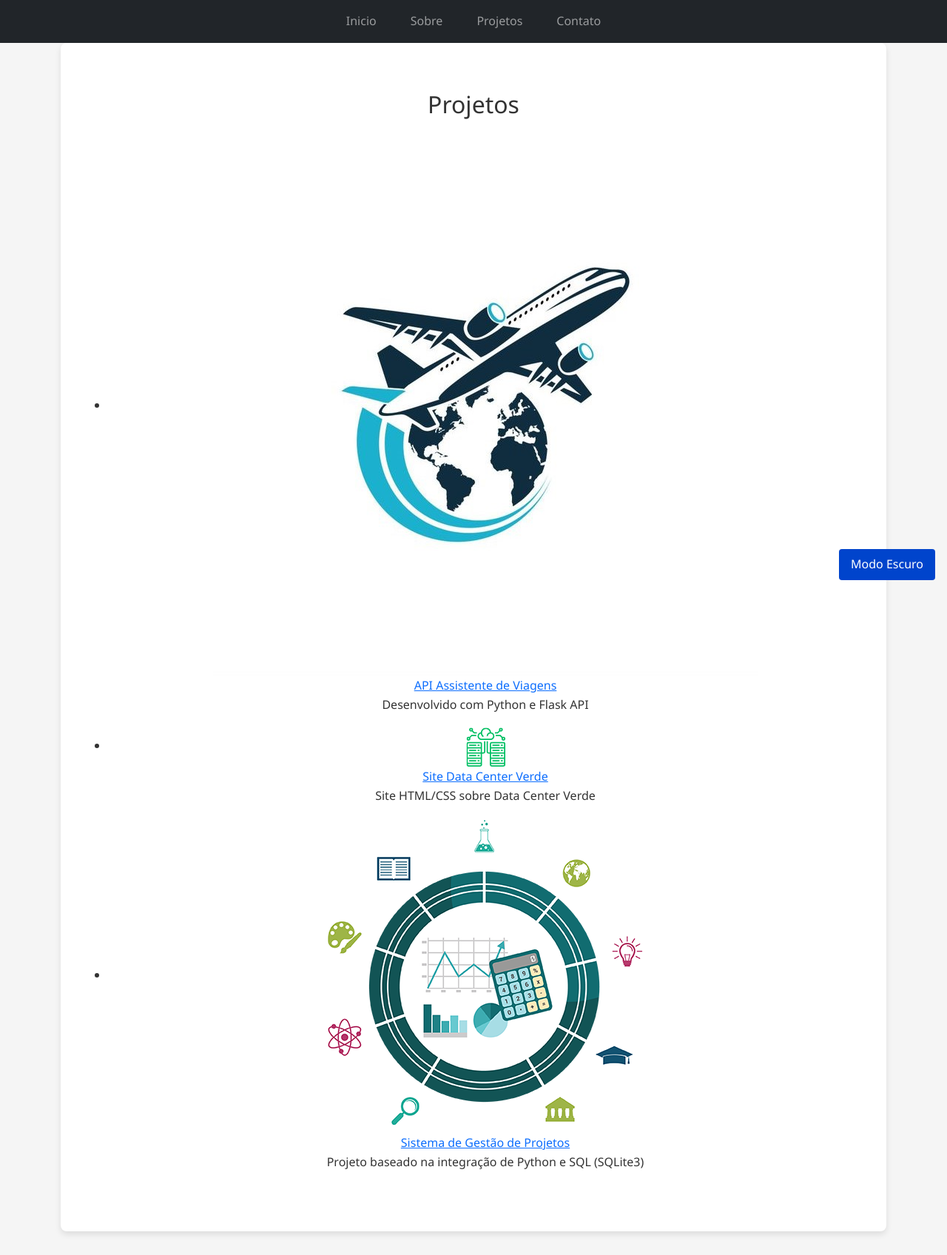
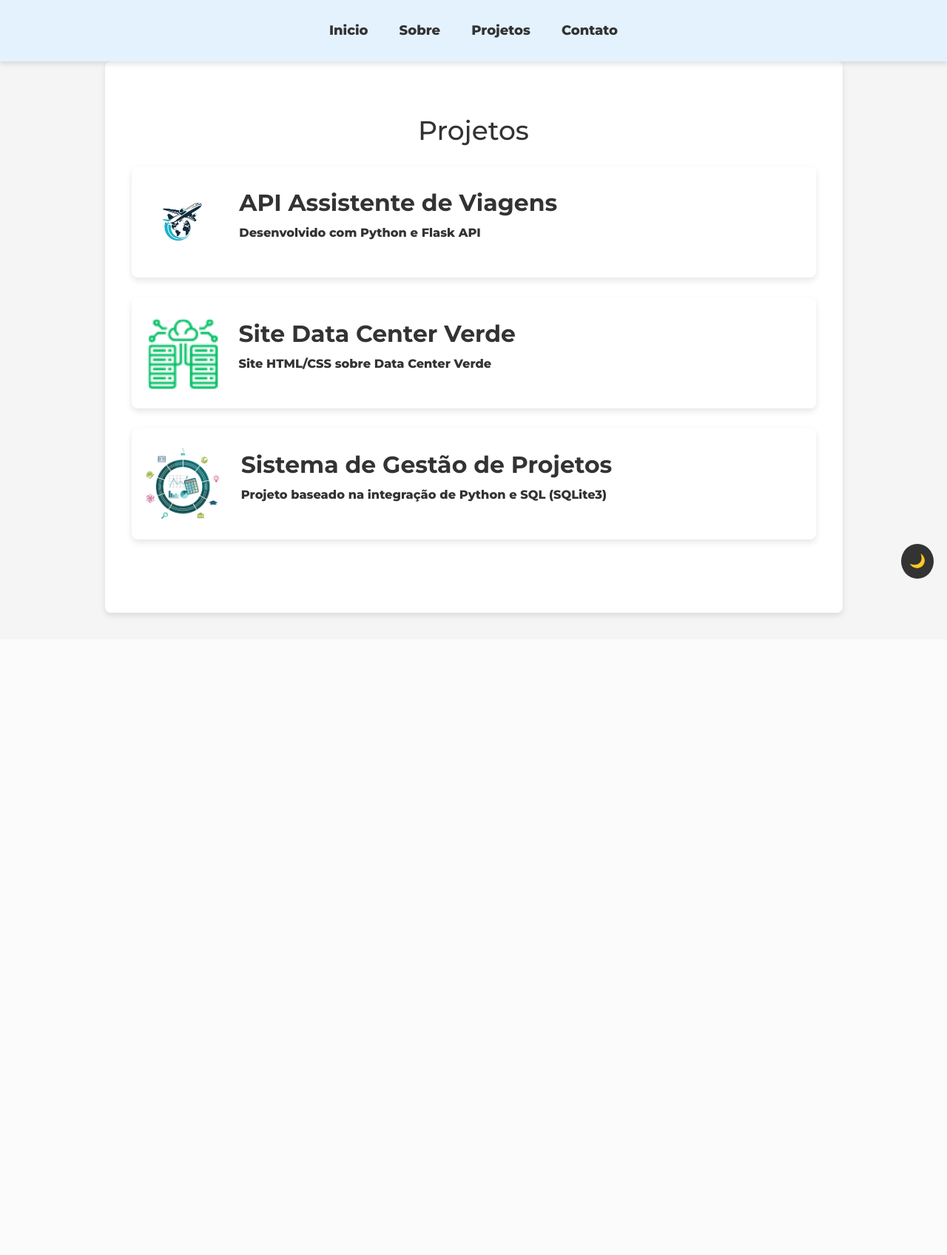
Before and after one commit to gtraldi/portfolio, a Flask app: page /projects in a window 1280 px wide. Shown: the whole page at 74% size. After the commit the page ends 835 px from the top, so only its background shows below. Run offline with Flask 3, Linux system fonts and the light colour scheme.

Commit message:
Adding boostrap navbar, fixing and sofisticating html/css and adding readme documentation file

```diff
--- a/static/styles.css
+++ b/static/styles.css
@@ -1,9 +1,11 @@
-/* Global Styles */
 * {
     margin: 0;
     padding: 0;
     box-sizing: border-box;
-    font-family: 'Segoe UI', Tahoma, Geneva, Verdana, sans-serif;
+    font-family: "Montserrat", sans-serif;
+    font-size: large;
+    font-weight: 720;
+    font-style: normal;
 }
 
 body {
@@ -19,9 +21,10 @@ body {
 header {
     background: var(--navbar-bg-color);
     color: var(--navbar-text-color);
-    padding: 1rem 2rem;
+    padding: 0.5rem 2rem;
     text-align: center;
     box-shadow: 0 4px 6px rgba(0, 0, 0, 0.1);
+    position: -webkit-sticky;
     position: sticky;
     top: 0;
     z-index: 1000;
@@ -35,7 +38,7 @@ nav ul {
 }
 
 nav ul li {
-    margin: 0 15px;
+    margin: 0 12px;
 }
 
 nav ul li a {
@@ -58,6 +61,7 @@ main {
     flex-direction: column;
     align-items: center;
     justify-content: center;
+    text-align: justify;
 }
 
 section {
@@ -69,22 +73,36 @@ section {
     border-radius: 8px;
     box-shadow: 0 4px 8px rgba(0,0,0,0.1);
     margin-bottom: 2rem;
-    text-align: center;
+    text-align: justify;
 }
 
 section h2 {
     font-size: 2rem;
     margin-bottom: 1.5rem;
     color: var(--section-heading-color);
+    text-align: center;
+}
+
+div.container {
+    width: 80%;
+    margin: 0 auto;
+    text-align: center;
+}
+
+p.justified {
+    text-align: justify;
+    display: inline-block;
+    text-align-last: center;
+    width: 100%;
 }
 
 img#perfil {
     background-color: var(--perfil-bg-color);
     border-radius: 50%;
-    border: 7px solid var(--perfil-border-color);
-    height: 25%;
+    border: 3px solid var(--perfil-border-color);
+    height: 20%;
     object-fit: cover;
-    width: 25%;
+    width: 20%;
     margin-bottom: 2rem;
 }
 
@@ -108,9 +126,9 @@ button#mode-toggle {
     right: 1rem;
     background-color: var(--btn-bg-color);
     color: var(--btn-text-color);
-    border: none;
-    padding: 0.5rem 1rem;
-    border-radius: 4px;
+    border-radius: 50%;
+    border: 0;
+    padding: 0.5rem 0.6rem;
     cursor: pointer;
     transition: background-color 0.3s ease, color 0.3s ease;
 }
@@ -120,42 +138,159 @@ button#mode-toggle:hover {
     color: var(--btn-hover-text-color);
 }
 
-/* Light Mode */
 :root {
     --bg-color: #f5f5f5;
     --text-color: #333;
     --navbar-bg-color: #e3f2fd;
     --navbar-text-color: #333;
-    --navbar-hover-bg-color: #bbdefb;
-    --navbar-hover-text-color: #333;
+    --navbar-hover-bg-color: #e3f2fd;
+    --navbar-hover-text-color: #9a9a9a;
     --section-bg-color: #fff;
     --section-heading-color: #333;
     --perfil-bg-color: #fff;
-    --perfil-border-color: #0044cc;
+    --perfil-border-color: #333;
     --footer-bg-color: #e3f2fd;
     --footer-text-color: #333;
-    --btn-bg-color: #0044cc;
+    --btn-bg-color: #333;
     --btn-text-color: #fff;
-    --btn-hover-bg-color: #0033a0;
+    --btn-hover-bg-color: #b2b2b2;
     --btn-hover-text-color: #fff;
 }
 
-/* Dark Mode */
 body.dark-mode {
     --bg-color: #121212;
     --text-color: #e0e0e0;
     --navbar-bg-color: #333;
-    --navbar-text-color: #e0e0e0;
-    --navbar-hover-bg-color: #444;
-    --navbar-hover-text-color: #e0e0e0;
+    --navbar-text-color: #b5b5b5;
+    --navbar-hover-bg-color: #333;
+    --navbar-hover-text-color: #ffffff;
     --section-bg-color: #1e1e1e;
     --section-heading-color: #e0e0e0;
     --perfil-bg-color: #1e1e1e;
-    --perfil-border-color: #bb86fc;
+    --perfil-border-color: #e0e0e0;
     --footer-bg-color: #333;
     --footer-text-color: #e0e0e0;
-    --btn-bg-color: #bb86fc;
+    --btn-bg-color: #ffffff;
     --btn-text-color: #121212;
-    --btn-hover-bg-color: #9e5fdf;
+    --btn-hover-bg-color: #b2b2b2;
     --btn-hover-text-color: #121212;
 }
+
+.navbar {
+    background-color: var(--navbar-bg-color) !important;
+}
+
+.navbar-nav .nav-link {
+    color: var(--navbar-text-color) !important;
+}
+
+.navbar-nav .nav-link:hover {
+    background-color: var(--navbar-hover-bg-color) !important;
+    color: var(--navbar-hover-text-color) !important;
+}
+
+ul {
+    list-style: none;
+    padding: 0;
+}
+
+#contact {
+    text-align: center;
+}
+
+#contact ul {
+    display: flex;
+    flex-direction: column;
+    align-items: center;
+    padding: 0;
+    margin: 0;
+}
+
+#contact ul li {
+    display: flex;
+    align-items: center;
+    margin-bottom: 1.5rem;
+}
+
+.contact-logo {
+    width: 40px;
+    height: 40px;
+    border-radius: 50%;
+    object-fit: cover;
+    margin-right: 15px;
+}
+
+#contact ul li a {
+    display: flex;
+    align-items: center;
+    font-weight: bold;
+    text-decoration: none;
+    color: var(--text-color);
+    margin-left: 10px;
+    transition: color 0.3s ease, transform 0.3s ease;
+}
+
+#contact ul li a:hover {
+    color: var(--navbar-hover-bg-color);
+    transform: translateX(5px);
+}
+
+#contact ul li a .contact-logo {
+    margin-right: 10px;
+    transition: transform 0.3s ease;
+}
+
+#contact ul li a:hover .contact-logo {
+    transform: scale(1.1);
+}
+
+.project-item-wrapper {
+    display: block;
+    text-decoration: none;
+    color: inherit;
+}
+
+.project-item {
+    display: flex;
+    align-items: center;
+    padding: 1rem;
+    border-radius: 8px;
+    background: var(--section-bg-color);
+    box-shadow: 0 4px 8px rgba(0, 0, 0, 0.1);
+    margin-bottom: 1.5rem;
+    transition: transform 0.3s ease, box-shadow 0.3s ease, background 0.3s ease;
+    color: var(--text-color);
+    height: 150px;
+    transform: translateZ(0);
+}
+
+.project-item-wrapper:hover .project-item {
+    background: var(--navbar-hover-bg-color);
+    transform: scale(1.03);
+    box-shadow: 0 8px 16px rgba(0, 0, 0, 0.15);
+}
+
+.project-item img {
+    max-width: 120px;
+    height: 100px;
+    border-radius: 8px;
+    margin-right: 1.5rem;
+}
+
+.project-details {
+    flex: 1;
+    display: flex;
+    flex-direction: column;
+    justify-content: center;
+}
+
+.project-details h3 {
+    margin: 0;
+    font-weight: bold;
+}
+
+.project-details p {
+    margin-top: 0.5rem;
+    font-size: 0.9rem;
+    line-height: 1.4;
+}
--- a/templates/base.html
+++ b/templates/base.html
@@ -5,8 +5,12 @@
     <title>Portfolio</title>
     <link href="https://cdn.jsdelivr.net/npm/bootstrap@5.3.0-alpha1/dist/css/bootstrap.min.css" rel="stylesheet">
     <link rel="stylesheet" href="{{ url_for('static', filename='styles.css') }}">
+    <link rel="preconnect" href="https://fonts.googleapis.com">
+    <link rel="preconnect" href="https://fonts.gstatic.com" crossorigin>
+    <link href="https://fonts.googleapis.com/css2?family=Montserrat:ital,wght@0,100..900;1,100..900&family=Roboto:ital,wght@0,100;0,300;0,400;0,500;0,700;0,900;1,100;1,300;1,400;1,500;1,700;1,900&display=swap" rel="stylesheet">
 </head>
 <body>
+    <header class="sticky-top">
         <nav class="navbar navbar-expand-lg navbar-dark bg-dark">
             <div class="container-fluid">
                 <button class="navbar-toggler" type="button" data-bs-toggle="collapse" data-bs-target="#navbarNav" aria-controls="navbarNav" aria-expanded="false" aria-label="Toggle navigation">
@@ -30,6 +34,7 @@
                 </div>
             </div>
         </nav>
+    </header>
 
     <div class="container">
         {% block conteudo %}
@@ -44,10 +49,10 @@
             const applyTheme = () => {
                 if (localStorage.getItem('theme') === 'dark') {
                     document.body.classList.add('dark-mode');
-                    toggleButton.textContent = 'Modo Claro';
+                    toggleButton.textContent = '☀️';
                 } else {
                     document.body.classList.remove('dark-mode');
-                    toggleButton.textContent = 'Modo Escuro';
+                    toggleButton.textContent = '🌙';
                 }
             };
 
@@ -55,11 +60,11 @@
                 if (document.body.classList.contains('dark-mode')) {
                     document.body.classList.remove('dark-mode');
                     localStorage.setItem('theme', 'light');
-                    toggleButton.textContent = 'Modo Escuro';
+                    toggleButton.textContent = '🌙';
                 } else {
                     document.body.classList.add('dark-mode');
                     localStorage.setItem('theme', 'dark');
-                    toggleButton.textContent = 'Modo Claro';
+                    toggleButton.textContent = '☀️';
                 }
             };
 
--- a/templates/contact.html
+++ b/templates/contact.html
@@ -8,7 +8,7 @@
         <li>
             <img src="{{url_for('static', filename='gmail_logo.webp')}}" alt="Gmail logo" class="contact-logo">
             <span>Email:</span>
-            <a href="mailto:gtraldipereira@gmail.com">gtraldipereira@gmail.com</a>
+            <a href="mailto:gtraldipereira@gmail.com"> gtraldipereira@gmail.com</a>
         </li>
         <li>
             <img src="{{url_for('static', filename='linkedin_logo.webp')}}" alt="LinkedIn logo" class="contact-logo">
@@ -17,5 +17,5 @@
         </li>
     </ul>
 </section>
-<button id="mode-toggle">Modo Escuro</button>
+<button id="mode-toggle"></button>
 {% endblock %}
--- a/templates/projects.html
+++ b/templates/projects.html
@@ -5,33 +5,39 @@
     <h2>Projetos</h2>
     <ul>
         <li>
+            <a href="https://github.com/gtraldi/travel-assistant-api" target="_blank" class="project-item-wrapper">
                 <div class="project-item">
                     <img src="{{url_for('static', filename='logo_viagens.jpg')}}" alt="logo">
                     <div class="project-details">
-                    <a href="https://github.com/gtraldi/travel-assistant-api" target="_blank">API Assistente de Viagens</a>
+                        <h3>API Assistente de Viagens</h3>
                         <p>Desenvolvido com Python e Flask API</p>
                     </div>
                 </div>
+            </a>
         </li>
         <li>
+            <a href="https://github.com/gtraldi/data-center-html-page" target="_blank" class="project-item-wrapper">
                 <div class="project-item">
                     <img src="{{url_for('static', filename='logo_data_center.png')}}" alt="logo">
                     <div class="project-details">
-                    <a href="https://github.com/gtraldi/data-center-html-page" target="_blank">Site Data Center Verde</a>
+                        <h3>Site Data Center Verde</h3>
                         <p>Site HTML/CSS sobre Data Center Verde</p>
                     </div>
                 </div>
+            </a>
         </li>
         <li>
+            <a href="https://github.com/gtraldi/abstract-project-management-system" target="_blank" class="project-item-wrapper">
                 <div class="project-item">
                     <img src="{{url_for('static', filename='logo_gestao.png')}}" alt="logo">
                     <div class="project-details">
-                    <a href="https://github.com/gtraldi/abstract-project-management-system" target="_blank">Sistema de Gestão de Projetos</a>
+                        <h3>Sistema de Gestão de Projetos</h3>
                         <p>Projeto baseado na integração de Python e SQL (SQLite3)</p>
                     </div>
                 </div>
+            </a>
         </li>
     </ul>
 </section>
-<button id="mode-toggle">Modo Escuro</button>
+<button id="mode-toggle"></button>
 {% endblock %}
```
Also changed, not shown: templates/index.html (+8 -5 lines), README.md (added). Lines whose indentation alone changed are shown as unchanged.
